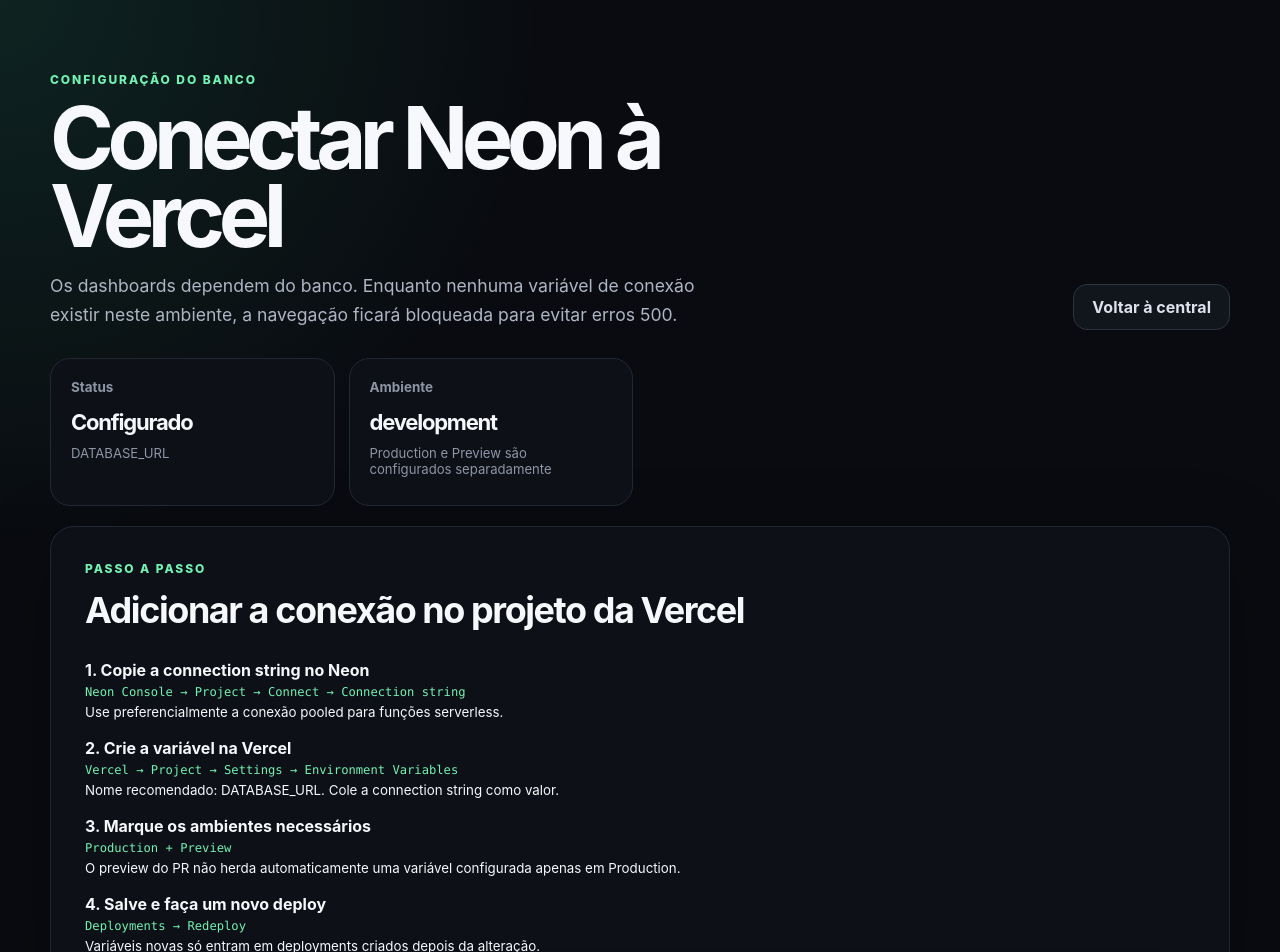
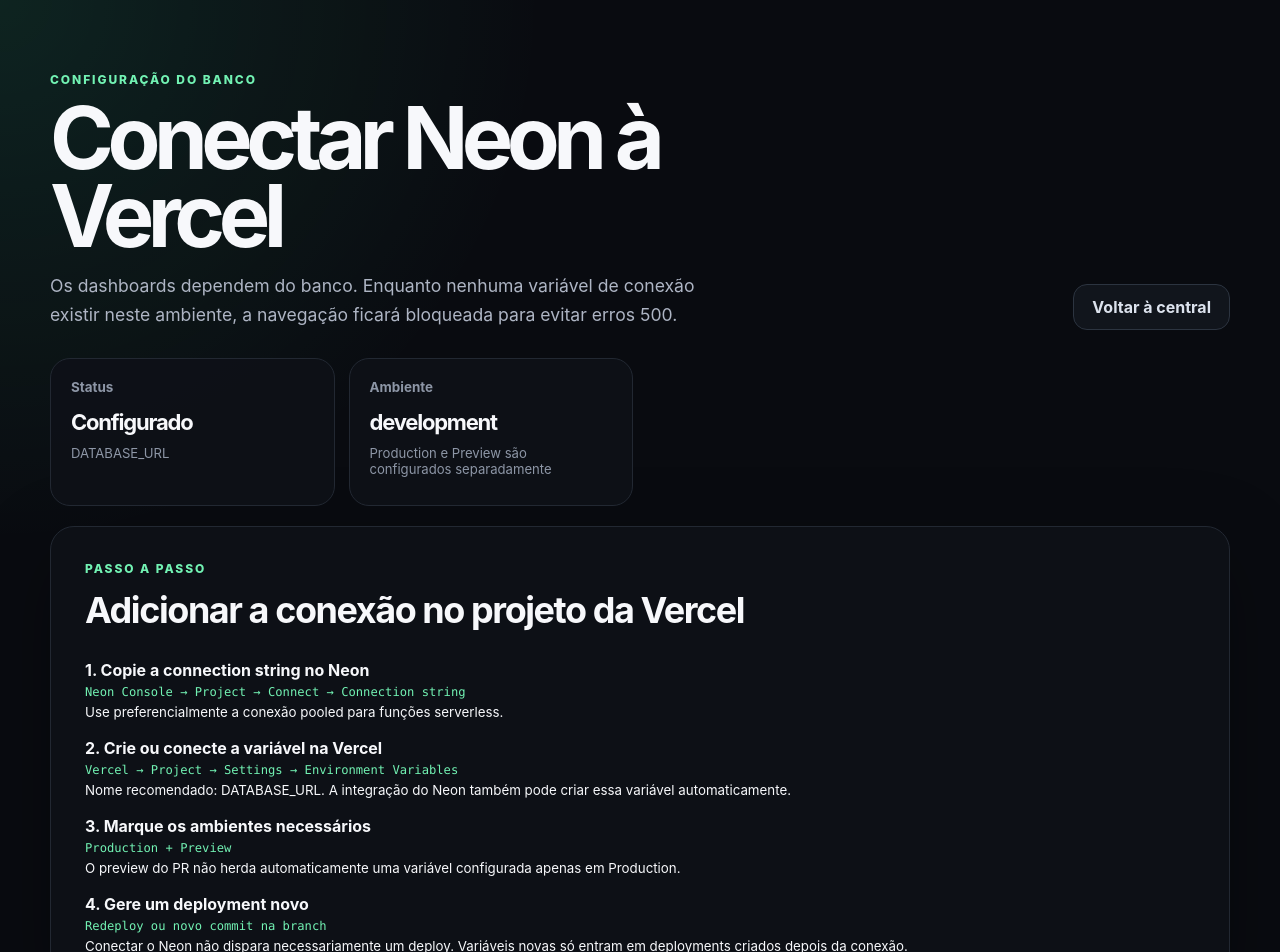
Before and after one commit to otavioays/analise-de-dados-fbads, a Next.js app: page /setup in a window 1280 px wide. Shown: the top 952 px of the page. Built offline with nearby package versions, Linux system fonts and the light colour scheme; no server answers; the database is empty.

Commit message:
chore: trigger preview redeploy after Neon connection

```diff
--- a/app/setup/page.tsx
+++ b/app/setup/page.tsx
@@ -62,9 +62,9 @@
           <article className="funnelRow">
             <div className="funnelCopy">
               <div>
-                <strong>2. Crie a variável na Vercel</strong>
+                <strong>2. Crie ou conecte a variável na Vercel</strong>
                 <code>Vercel → Project → Settings → Environment Variables</code>
-                <small>Nome recomendado: DATABASE_URL. Cole a connection string como valor.</small>
+                <small>Nome recomendado: DATABASE_URL. A integração do Neon também pode criar essa variável automaticamente.</small>
               </div>
             </div>
           </article>
@@ -82,9 +82,9 @@
           <article className="funnelRow">
             <div className="funnelCopy">
               <div>
-                <strong>4. Salve e faça um novo deploy</strong>
-                <code>Deployments → Redeploy</code>
-                <small>Variáveis novas só entram em deployments criados depois da alteração.</small>
+                <strong>4. Gere um deployment novo</strong>
+                <code>Redeploy ou novo commit na branch</code>
+                <small>Conectar o Neon não dispara necessariamente um deploy. Variáveis novas só entram em deployments criados depois da conexão.</small>
               </div>
             </div>
           </article>
```
